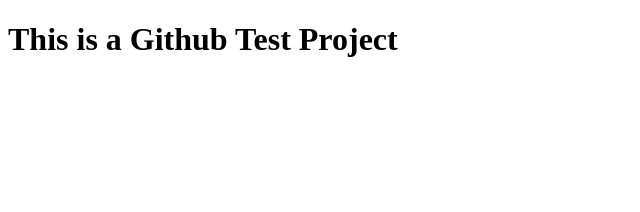
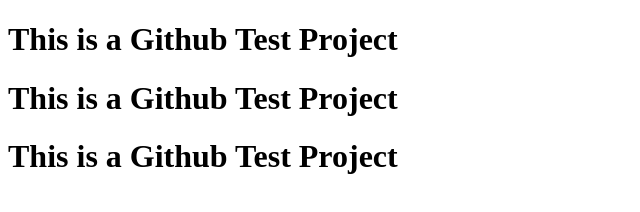
Before and after one commit to foysalkhan1/web-project, a plain HTML site: page index.html in a window 1280 px wide. Shown: the whole page, without its empty margins (0-640 px from the left). Drawn offline with Linux system fonts and the light colour scheme.

Commit message:
this another test

```diff
--- a/index.html
+++ b/index.html
@@ -6,8 +6,8 @@
     <title>This is git test page</title>
 </head>
 <body>
-    <h1>
-        This is a Github Test Project
-    </h1>
+    <h1>This is a Github Test Project</h1>
+    <h1>This is a Github Test Project</h1>
+    <h1>This is a Github Test Project</h1>
 </body>
 </html>
```
Also changed, not shown: 1 other file.
